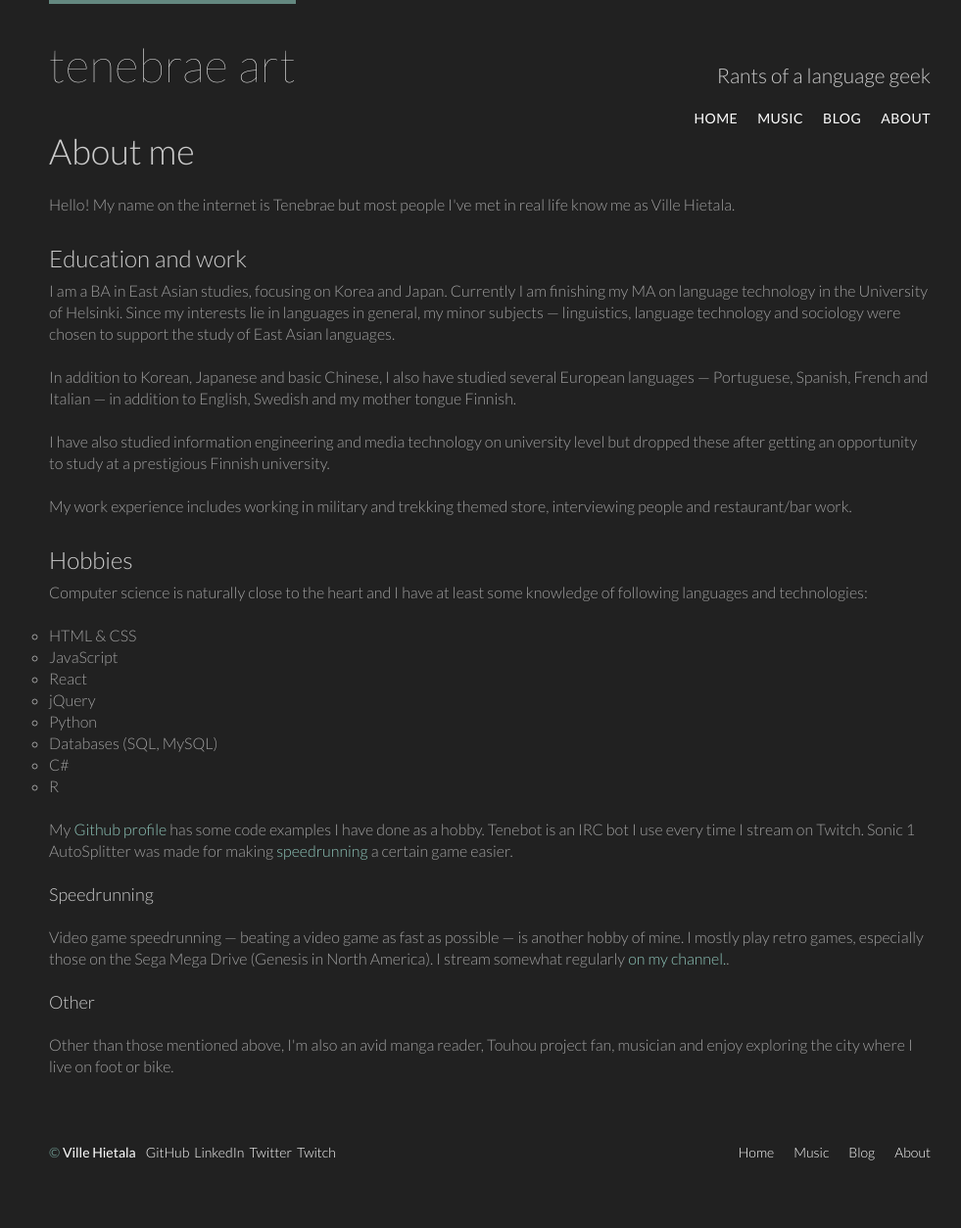
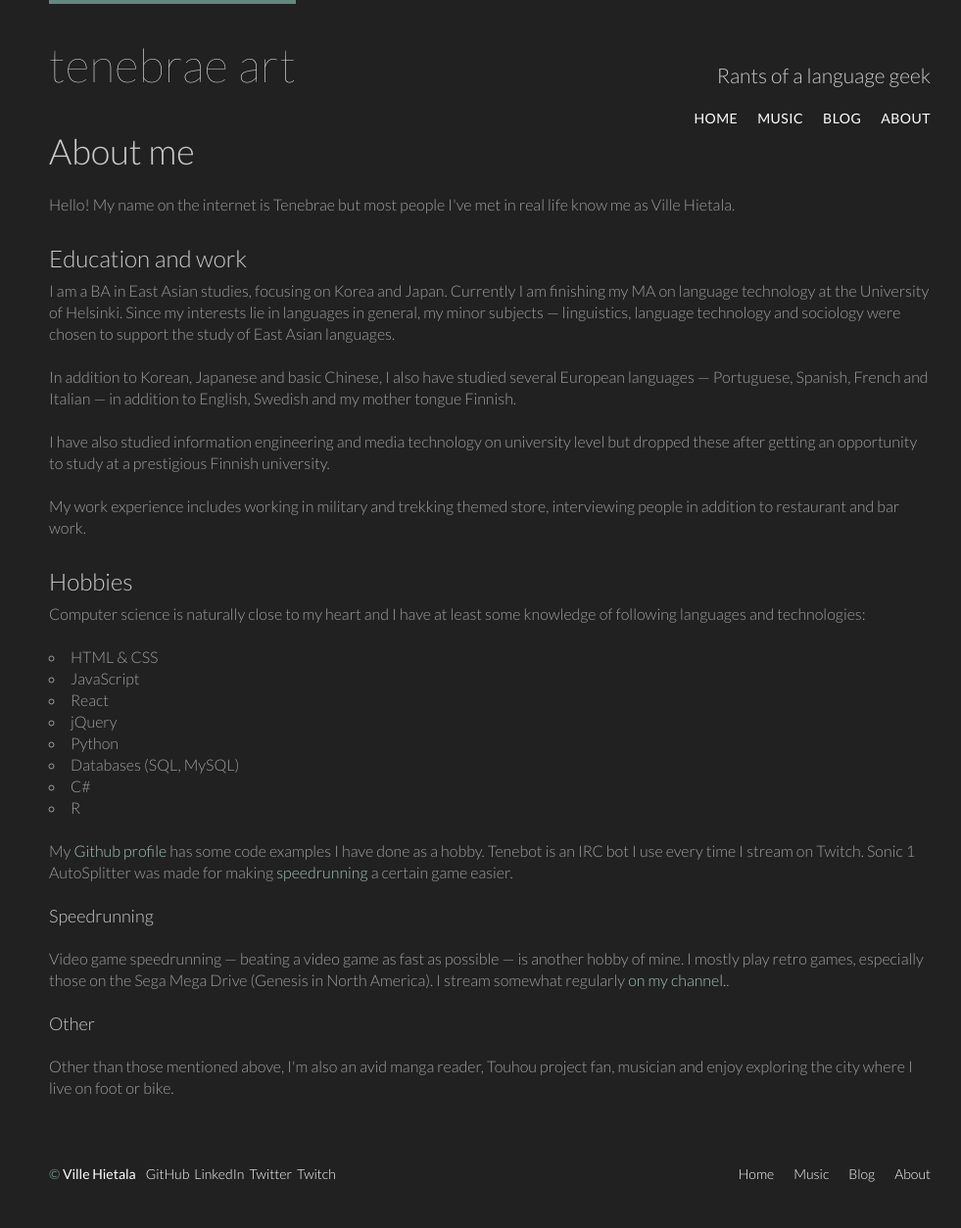
Before and after one commit to tenebrae101/tenebrae101.github.io, a Jekyll site: the page built from about/index.html, in a window 1280 px wide. Shown: the whole page at 98% size, without its empty margins (140-1121 px from the left). Built offline with Jekyll 4.4.1, drawn with Linux system fonts in a browser that asks for light colours; before the commit the page ends 1232 px from its top, so only the background shows below that.

Commit message:
Add files via upload

```diff
--- a/about/index.html
+++ b/about/index.html
@@ -8,13 +8,13 @@ title: About me
 
 		<h2>Education and work</h2>
 
-		<p>I am a BA in East Asian studies, focusing on Korea and Japan. Currently I am finishing my MA on language technology in the University of Helsinki. Since my interests lie in languages in general, my minor subjects &mdash; linguistics, language technology and sociology were chosen to support the study of East Asian languages.</p>
+		<p>I am a BA in East Asian studies, focusing on Korea and Japan. Currently I am finishing my MA on language technology at the University of Helsinki. Since my interests lie in languages in general, my minor subjects &mdash; linguistics, language technology and sociology were chosen to support the study of East Asian languages.</p>
 		<p>In addition to Korean, Japanese and basic Chinese, I also have studied several European languages &mdash; Portuguese, Spanish, French and Italian &mdash; in addition to English, Swedish and my mother tongue Finnish.</p>
 		<p>I have also studied information engineering and media technology on university level but dropped these after getting an opportunity to study at a prestigious Finnish university.</p>
-		<p>My work experience includes working in military and trekking themed store, interviewing people and restaurant/bar work.</p>
+		<p>My work experience includes working in military and trekking themed store, interviewing people in addition to restaurant and bar work.</p>
 
 		<h2>Hobbies</h2>
-		<p>Computer science is naturally close to the heart and I have at least some knowledge of following languages and technologies:
+		<p>Computer science is naturally close to my heart and I have at least some knowledge of following languages and technologies:
 		<ul class="technologies">
 			<li>HTML &amp; CSS</li>
 			<li>JavaScript</li>
--- a/assets/stylesheets/main.css
+++ b/assets/stylesheets/main.css
@@ -194,6 +194,7 @@ blockquote {
 
 .technologies {
   list-style: circle;
+  list-style-position: inside;
 }
 
 /*
@@ -217,7 +218,7 @@ blockquote {
 */
 
 a {
-  color: #8ec5b9;
+  color: #a5c3bd;
   text-decoration: none;
 }
 a:hover {
```
